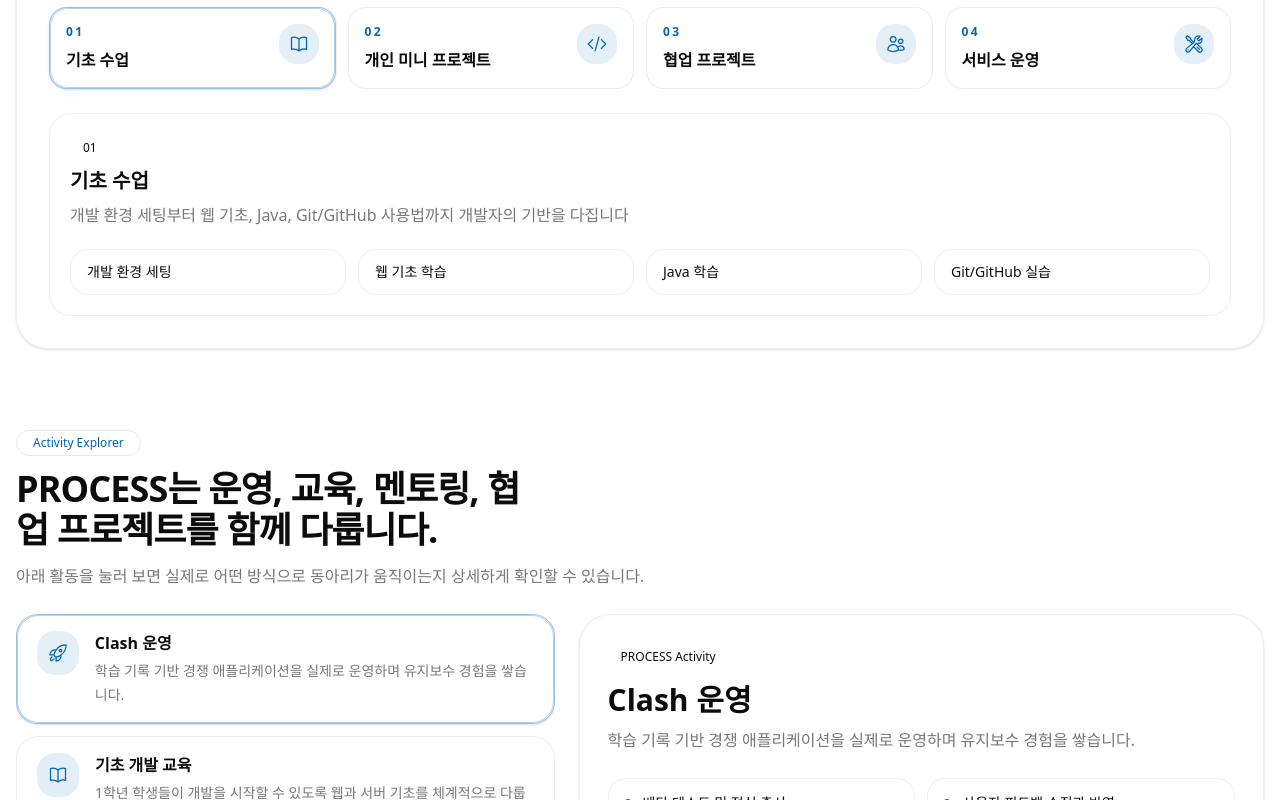
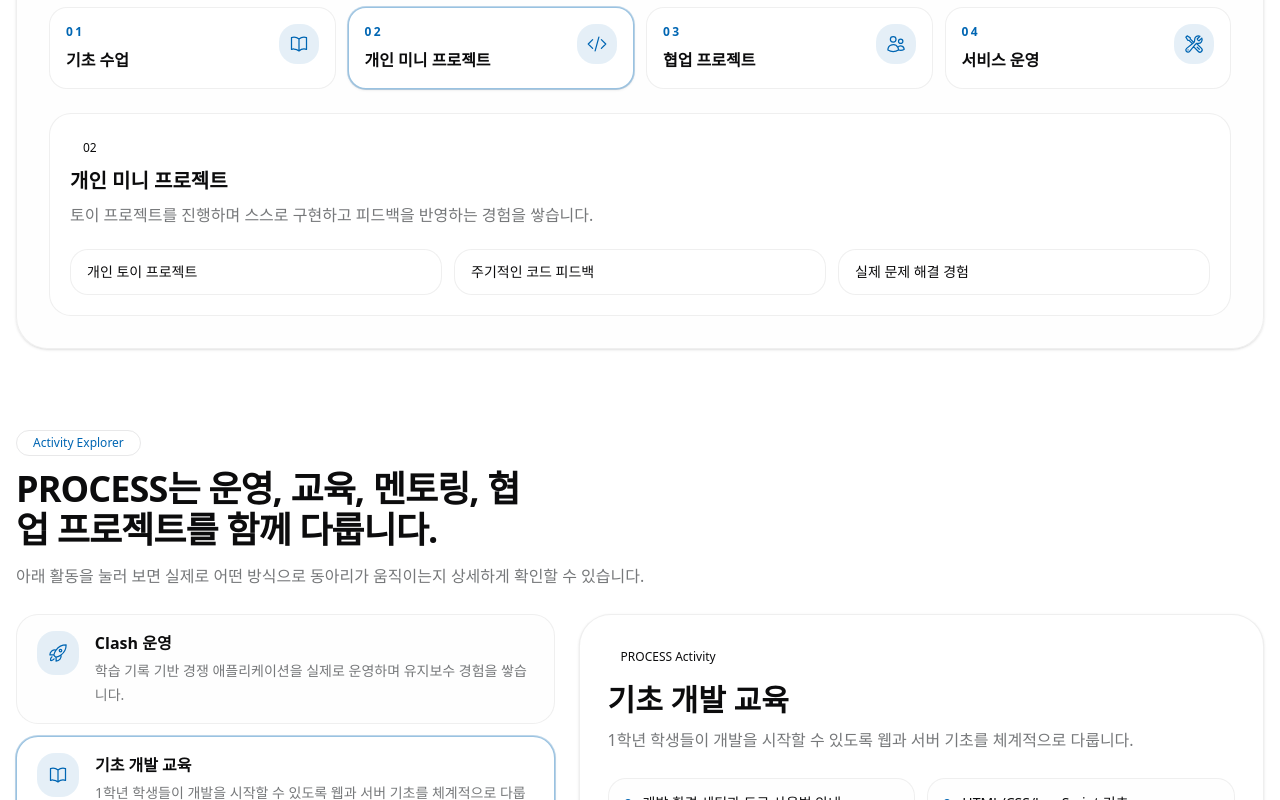
Before and after one commit to teamprocess/team-process, a Next.js app: page / in a window 1280 px wide. Shown: the part 800-1600 px from the top of the page. Built offline with nearby package versions, Linux system fonts and the light colour scheme.

Commit message:
feat: about process, activity explorer 전환 애니메이션 추가

```diff
--- a/src/widgets/club-home/ui/ClubHome.tsx
+++ b/src/widgets/club-home/ui/ClubHome.tsx
@@ -6,7 +6,7 @@ import { cn } from "@/shared/lib";
 import { Badge, Button, CardTitle } from "@/shared/ui";
 import { AnimatePresence, LayoutGroup, motion, useReducedMotion } from "framer-motion";
 import Link from "next/link";
-import { useState } from "react";
+import { useEffect, useState } from "react";
 import {
   HiOutlineArrowRight,
   HiOutlineBookOpen,
@@ -31,11 +31,43 @@ const SERVICE_ICONS = [
 ];
 
 export function ClubHome() {
+  const programStages = CLUB_PROFILE.programStages;
+  const stageCount = programStages.length;
+  const serviceCount = SERVICES.length;
   const [activeStageIndex, setActiveStageIndex] = useState(0);
   const [activeServiceId, setActiveServiceId] = useState(SERVICES[0]?.id ?? 1);
   const shouldReduceMotion = useReducedMotion();
 
-  const activeStage = CLUB_PROFILE.programStages[activeStageIndex] ?? CLUB_PROFILE.programStages[0];
+  useEffect(() => {
+    if (stageCount <= 1) {
+      return undefined;
+    }
+
+    const timeoutId = window.setTimeout(() => {
+      setActiveStageIndex(currentIndex => (currentIndex + 1) % stageCount);
+    }, 3000);
+
+    return () => window.clearTimeout(timeoutId);
+  }, [activeStageIndex, stageCount]);
+
+  useEffect(() => {
+    if (serviceCount <= 1) {
+      return undefined;
+    }
+
+    const timeoutId = window.setTimeout(() => {
+      setActiveServiceId(currentServiceId => {
+        const currentIndex = SERVICES.findIndex(service => service.id === currentServiceId);
+        const nextIndex = currentIndex >= 0 ? (currentIndex + 1) % serviceCount : 0;
+
+        return SERVICES[nextIndex]?.id ?? currentServiceId;
+      });
+    }, 5000);
+
+    return () => window.clearTimeout(timeoutId);
+  }, [activeServiceId, serviceCount]);
+
+  const activeStage = programStages[activeStageIndex] ?? programStages[0];
   const activeService = SERVICES.find(service => service.id === activeServiceId) ?? SERVICES[0];
 
   const sectionVariants = {
@@ -166,7 +198,7 @@ export function ClubHome() {
 
             <LayoutGroup>
               <div className="flex flex-col gap-3 lg:flex-row">
-                {CLUB_PROFILE.programStages.map((stage, index) => {
+                {programStages.map((stage, index) => {
                   const Icon = STAGE_ICONS[index] ?? HiOutlineWrenchScrewdriver;
                   const isActive = index === activeStageIndex;
 
@@ -174,24 +206,15 @@ export function ClubHome() {
                     <motion.button
                       key={stage.step}
                       type="button"
-                      layout
                       whileTap={shouldReduceMotion ? undefined : { scale: 0.99 }}
                       onClick={() => setActiveStageIndex(index)}
                       className={cn(
                         "relative w-full overflow-hidden rounded-2xl border px-4 py-4 text-left transition-colors lg:flex-1",
                         isActive
-                          ? "border-primary/40 bg-background shadow-sm"
+                          ? "border-primary/40 bg-background shadow-sm ring-1 ring-primary/25"
                           : "border-border/70 bg-background/70 hover:border-primary/20 hover:bg-background"
                       )}
                     >
-                      {isActive ? (
-                        <motion.span
-                          layoutId="stage-active-indicator"
-                          className="absolute inset-0 rounded-2xl border border-primary/30"
-                          transition={{ type: "spring", stiffness: 380, damping: 32 }}
-                        />
-                      ) : null}
-
                       <div className="relative flex items-start justify-between gap-4">
                         <div>
                           <p className="text-xs font-semibold tracking-[0.2em] text-primary">
@@ -275,7 +298,7 @@ export function ClubHome() {
 
           <div className="grid gap-6 xl:grid-cols-[0.88fr_1.12fr]">
             <LayoutGroup>
-              <div className="flex gap-3 overflow-x-auto pb-1 xl:flex-col">
+              <div className="grid gap-3 sm:grid-cols-2 xl:grid-cols-1">
                 {SERVICES.map((service, index) => {
                   const Icon = SERVICE_ICONS[index] ?? HiOutlineRocketLaunch;
                   const isActive = service.id === activeServiceId;
@@ -284,24 +307,15 @@ export function ClubHome() {
                     <motion.button
                       key={service.id}
                       type="button"
-                      layout
                       onClick={() => setActiveServiceId(service.id)}
                       whileTap={shouldReduceMotion ? undefined : { scale: 0.99 }}
                       className={cn(
-                        "relative min-w-[17rem] overflow-hidden rounded-3xl border px-5 py-4 text-left xl:min-w-0",
+                        "relative w-full overflow-hidden rounded-3xl border px-5 py-4 text-left",
                         isActive
-                          ? "border-primary/40 bg-background shadow-sm"
+                          ? "border-primary/40 bg-background shadow-sm ring-1 ring-primary/25"
                           : "border-border/70 bg-muted/20 hover:border-primary/20 hover:bg-background"
                       )}
                     >
-                      {isActive ? (
-                        <motion.span
-                          layoutId="service-active-indicator"
-                          className="absolute inset-0 rounded-3xl border border-primary/30"
-                          transition={{ type: "spring", stiffness: 380, damping: 32 }}
-                        />
-                      ) : null}
-
                       <div className="relative flex items-start gap-4">
                         <div className="flex size-11 items-center justify-center rounded-2xl bg-primary/10 text-primary">
                           <Icon className="size-5" />
@@ -328,7 +342,7 @@ export function ClubHome() {
                 animate={{ opacity: 1, x: 0 }}
                 exit={{ opacity: 0, x: shouldReduceMotion ? 0 : -18 }}
                 transition={{ duration: shouldReduceMotion ? 0 : 0.28, ease: "easeOut" }}
-                className="rounded-[2rem] border border-border/70 bg-background p-6 shadow-sm sm:p-7"
+                className="min-w-0 overflow-hidden rounded-[2rem] border border-border/70 bg-background p-6 shadow-sm sm:p-7"
               >
                 <div className="space-y-3">
                   <Badge variant="secondary" className="rounded-full px-3 py-1">
```
